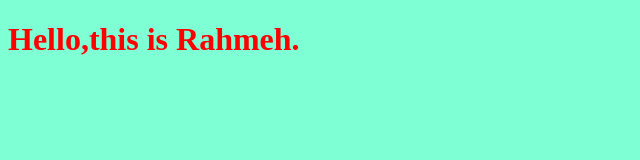
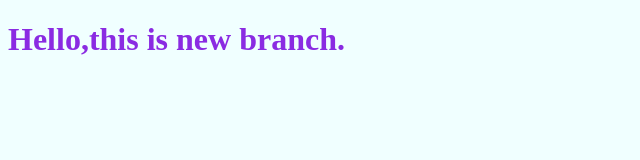
Before and after one commit to rahmeh-7/myprogec, a plain HTML site: page index.html in a window 1280 px wide. Shown: the whole page, without its empty margins (0-640 px from the left). Drawn offline with Linux system fonts and the light colour scheme.

Commit message:
changing style for the title

```diff
--- a/index.html
+++ b/index.html
@@ -9,7 +9,7 @@
 
 </head>
 <body>
-    <h1>Hello,this is Rahmeh. </h1>
+    <h1>Hello,this is new branch. </h1>
     <script src="app.js"></script>
 
 </body>
--- a/style.css
+++ b/style.css
@@ -1,6 +1,6 @@
 h1{
-    color:red;
+    color:blueviolet;
 }
 body{
-    background-color: aquamarine;
+    background-color:azure;
 }
```
